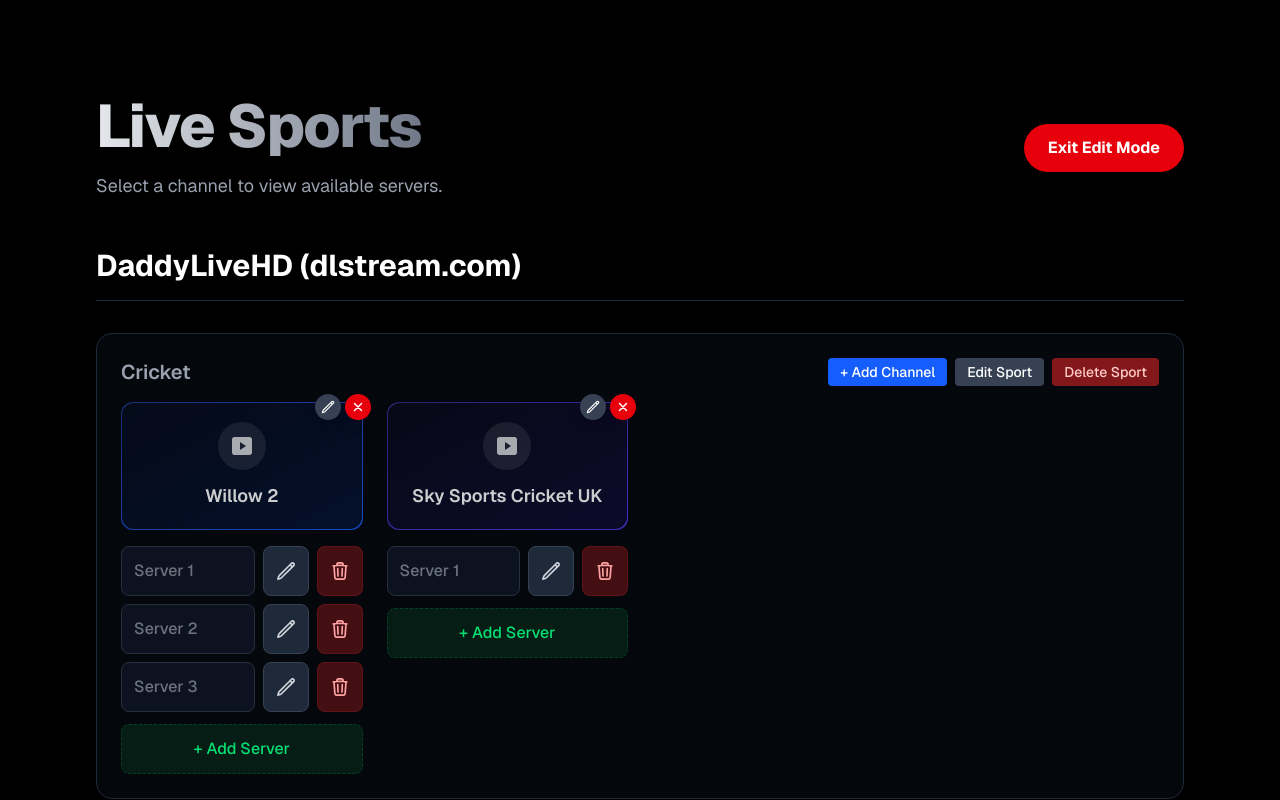
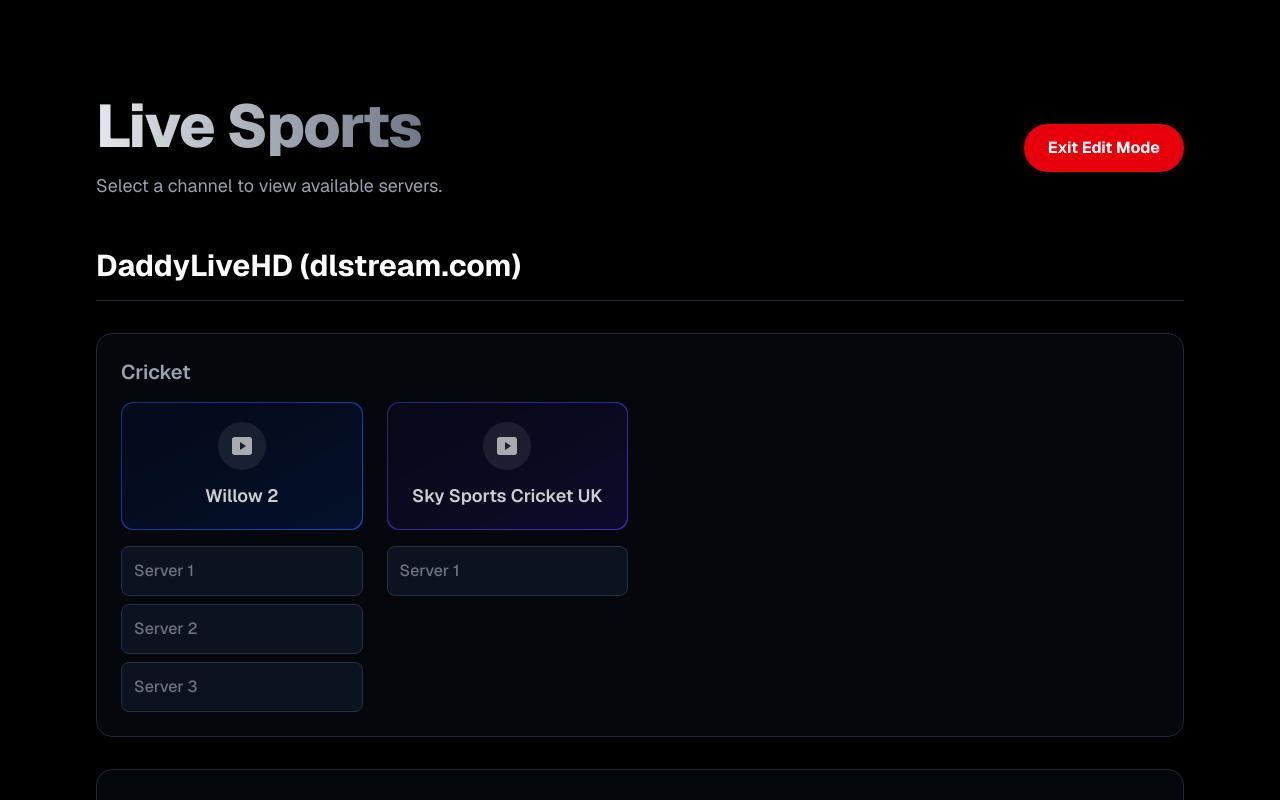
Before and after one commit to alamkhan20042004/website-vercel-helper-D-jaja-3-2, a Next.js app: page / in a window 1280 px wide. Both pictures are taken after a click on the button "Edit Mode". Shown: the top 800 px of the page. Built offline with nearby package versions, Linux system fonts and the light colour scheme.

Commit message:
Website 2 added stream.pk

```diff
--- a/data/websites.json
+++ b/data/websites.json
@@ -62,21 +62,43 @@
     ]
   },
   {
-    "id": "embedsports",
-    "name": "EmbedSports",
+    "id": "streamed-pk",
+    "name": "Streamed.pk",
     "categories": [
       {
         "name": "Cricket",
         "channels": [
           {
-            "id": "willow-sports",
-            "name": "Willow Sports",
-            "color": "from-blue-800 to-cyan-600",
+            "id": "willow-cricket-streamed",
+            "name": "Willow Cricket",
+            "color": "from-green-800 to-emerald-600",
             "servers": [
               {
-                "id": "willow-embed-1",
+                "id": "willow-streamed-1",
                 "name": "Server 1",
+                "url": "https://embedsports.top/embed/admin/admin-willow-cricket/1"
+              },
+              {
+                "id": "willow-streamed-2",
+                "name": "Server 2",
                 "url": "https://embedsports.top/embed/admin/admin-willow-cricket/2"
+              }
+            ]
+          }
+        ]
+      },
+      {
+        "name": "Football",
+        "channels": [
+          {
+            "id": "tnt-sport-1",
+            "name": "TNT Sport-1",
+            "color": "from-gray-800 to-gray-600",
+            "servers": [
+              {
+                "id": "tnt-sport-1-s1777486826679",
+                "name": "Server-1",
+                "url": "https://embedsports.top/embed/admin/ppv-atl-tico-madrid-vs-arsenal/1"
               }
             ]
           }
--- a/src/app/page.tsx
+++ b/src/app/page.tsx
@@ -143,12 +143,19 @@
     saveData(newData);
   };
 
+  // Utility to extract URL if the user pastes a full iframe tag
+  const extractUrl = (input: string) => {
+    const match = input.match(/src=["']([^"']+)["']/i);
+    return match ? match[1] : input.trim();
+  };
+
   const addServer = (websiteId: string, categoryName: string, channelId: string) => {
     const name = window.prompt("Enter server name (e.g., Server 4):");
     if (!name) return;
-    const url = window.prompt("Enter iframe source URL (e.g., https://dlstreams...):");
-    if (!url) return;
+    const rawUrl = window.prompt("Enter iframe source URL (e.g., https://dlstreams...):");
+    if (!rawUrl) return;
 
+    const url = extractUrl(rawUrl);
     const serverId = `${channelId}-s${Date.now()}`;
 
     const newData = websitesData.map(ws => {
@@ -179,8 +186,10 @@
   const editServer = (websiteId: string, categoryName: string, channelId: string, serverId: string, oldName: string, oldUrl: string) => {
     const newName = window.prompt("Edit server name:", oldName);
     if (!newName) return;
-    const newUrl = window.prompt("Edit iframe source URL:", oldUrl);
-    if (!newUrl) return;
+    const rawUrl = window.prompt("Edit iframe source URL:", oldUrl);
+    if (!rawUrl) return;
+
+    const newUrl = extractUrl(rawUrl);
 
     if (newName === oldName && newUrl === oldUrl) return;
 
@@ -278,7 +287,7 @@
                   <h3 className="text-xl font-semibold text-gray-400">
                     {category.name}
                   </h3>
-                  {isEditMode && (
+                  {isEditMode && website.id !== "daddylivehd" && (
                     <div className="flex gap-2">
                       <button onClick={() => addChannel(website.id, category.name)} className="text-sm bg-blue-600 hover:bg-blue-700 px-3 py-1 rounded text-white font-medium">+ Add Channel</button>
                       <button onClick={() => editCategory(website.id, category.name)} className="text-sm bg-gray-700 hover:bg-gray-600 px-3 py-1 rounded text-white font-medium">Edit Sport</button>
@@ -307,7 +316,7 @@
                         </div>
                       </div>
 
-                      {isEditMode && (
+                      {isEditMode && website.id !== "daddylivehd" && (
                         <div className="absolute -top-2 -right-2 flex gap-1 z-10">
                           <button
                             onClick={() => editChannel(website.id, category.name, channel.id, channel.name)}
@@ -345,7 +354,7 @@
                                 </Link>
                               )}
 
-                              {isEditMode && (
+                              {isEditMode && website.id !== "daddylivehd" && (
                                 <>
                                   <button
                                     onClick={() => editServer(website.id, category.name, channel.id, server.id, server.name, server.url)}
@@ -366,7 +375,7 @@
                             </div>
                           ))}
 
-                          {isEditMode && (
+                          {isEditMode && website.id !== "daddylivehd" && (
                             <button
                               onClick={() => addServer(website.id, category.name, channel.id)}
                               className="w-full flex items-center justify-center p-3 rounded-lg bg-green-900/30 hover:bg-green-900/50 border border-green-800/50 text-green-400 transition-colors font-medium border-dashed mt-1"
@@ -388,7 +397,7 @@
               </div>
             ))}
 
-            {isEditMode && (
+            {isEditMode && website.id !== "daddylivehd" && (
               <button
                 onClick={() => addCategory(website.id)}
                 className="w-full p-4 rounded-xl border-2 border-dashed border-gray-700 text-gray-400 hover:text-white hover:border-gray-500 transition-colors font-bold text-lg"
```
